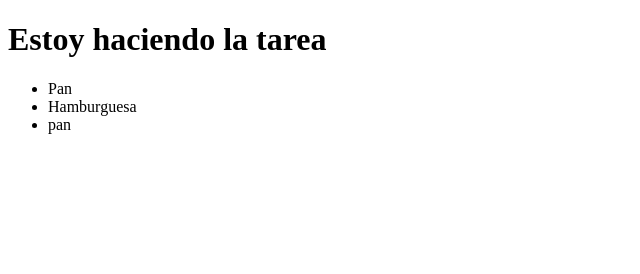
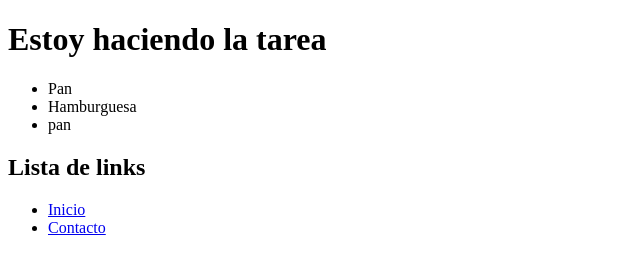
Before and after one commit to zaskker/segundo-git, a plain HTML site: page index.html in a window 1280 px wide. Shown: the whole page, without its empty margins (0-640 px from the left). Drawn offline with Linux system fonts and the light colour scheme.

Commit message:
Agregue nueva lista

```diff
--- a/index.html
+++ b/index.html
@@ -13,5 +13,10 @@
         <li>Hamburguesa</li>
         <li>pan</li>
     </ul>
+    <h2>Lista de links</h2>
+    <ul>
+        <li><a href="#">Inicio</a></li>
+        <li><a href="#">Contacto</a></li>
+    </ul>
 </body>
 </html>
```
